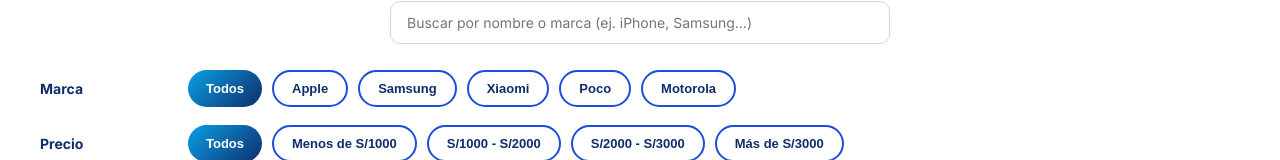
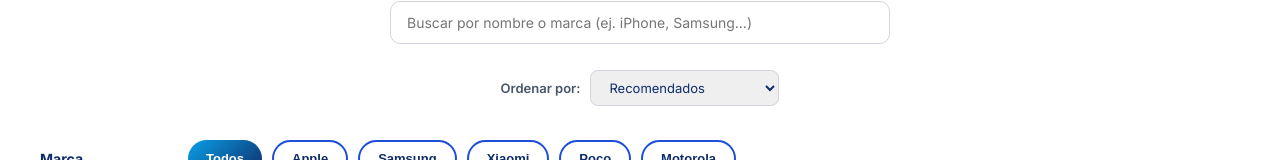
Before and after one commit to PROYECTO-DEW-07/DEW-07--PROYECTO--SITIO-WEB, a React (Vite) app: page /catalogo in a window 1280 px wide. Shown: the part 249-409 px from the top of the page. Built offline with nearby package versions, Linux system fonts and the light colour scheme.

Commit message:
ordenamiento de productos

```diff
--- a/src/Pages/Catalogo.css
+++ b/src/Pages/Catalogo.css
@@ -220,3 +220,26 @@
   cursor: pointer;
   font-size: 14px;
 }
+.orden-wrap {
+  display: flex;
+  align-items: center;
+  gap: 10px;
+  justify-content: center;
+  margin-bottom: 16px;
+}
+
+.orden-label {
+  font-size: 13px;
+  font-weight: 600;
+  color: #475569;
+}
+
+.orden-select {
+  padding: 8px 14px;
+  border-radius: 8px;
+  border: 1px solid #d1d5db;
+  font-size: 13px;
+  font-family: "Inter", sans-serif;
+  color: #0f2d6b;
+  cursor: pointer;
+}
--- a/src/Pages/Catalogo.jsx
+++ b/src/Pages/Catalogo.jsx
@@ -30,6 +30,7 @@
   const [filtroMarca, setFiltroMarca] = useState(marcaInicial);
   const [filtroPrecio, setFiltroPrecio] = useState("todos");
   const [filtroAlmacenamiento, setFiltroAlmacenamiento] = useState("Todos");
+  const [orden, setOrden] = useState("recomendados");
 
   const productosFiltrados = productos.filter((producto) => {
     const coincideMarca = filtroMarca === "Todos" || producto.marca === filtroMarca;
@@ -52,11 +53,20 @@
     return coincideMarca && coincidePrecio && coincideAlmacenamiento && coincideBusqueda;
   });
 
+  const productosOrdenados = [...productosFiltrados].sort((a, b) => {
+    if (orden === "precio-asc") return a.precio - b.precio;
+    if (orden === "precio-desc") return b.precio - a.precio;
+    if (orden === "nombre-asc") return a.nombre.localeCompare(b.nombre);
+    if (orden === "nombre-desc") return b.nombre.localeCompare(a.nombre);
+    return 0;
+  });
+
   function limpiarFiltros() {
     setFiltroMarca("Todos");
     setFiltroPrecio("todos");
     setFiltroAlmacenamiento("Todos");
     setBusqueda("");
+    setOrden("recomendados");
   }
 
   return (
@@ -78,6 +88,22 @@
           {busqueda && (
             <button onClick={() => setBusqueda("")} className="buscador-limpiar">✕</button>
           )}
+        </div>
+
+        <div className="orden-wrap">
+          <label htmlFor="orden" className="orden-label">Ordenar por:</label>
+          <select
+            id="orden"
+            value={orden}
+            onChange={(e) => setOrden(e.target.value)}
+            className="orden-select"
+          >
+            <option value="recomendados">Recomendados</option>
+            <option value="precio-asc">Precio: menor a mayor</option>
+            <option value="precio-desc">Precio: mayor a menor</option>
+            <option value="nombre-asc">Nombre: A-Z</option>
+            <option value="nombre-desc">Nombre: Z-A</option>
+          </select>
         </div>
 
         <div className="filtro-grupo">
@@ -132,12 +158,12 @@
 
       <div className="catalogo-main">
         <p className="resultado-filtros">
-          {productosFiltrados.length} producto
-          {productosFiltrados.length !== 1 ? "s" : ""} encontrado
-          {productosFiltrados.length !== 1 ? "s" : ""}
+          {productosOrdenados.length} producto
+          {productosOrdenados.length !== 1 ? "s" : ""} encontrado
+          {productosOrdenados.length !== 1 ? "s" : ""}
         </p>
 
-        {productosFiltrados.length === 0 ? (
+        {productosOrdenados.length === 0 ? (
           <div className="sin-resultados">
             <h2>No encontramos productos</h2>
             <p>Prueba cambiando alguno de los filtros seleccionados.</p>
@@ -145,7 +171,7 @@
           </div>
         ) : (
           <div className="catalogo-grid">
-            {productosFiltrados.map((producto) => (
+            {productosOrdenados.map((producto) => (
               <ProductCard key={producto.id} producto={producto} />
             ))}
           </div>
```
